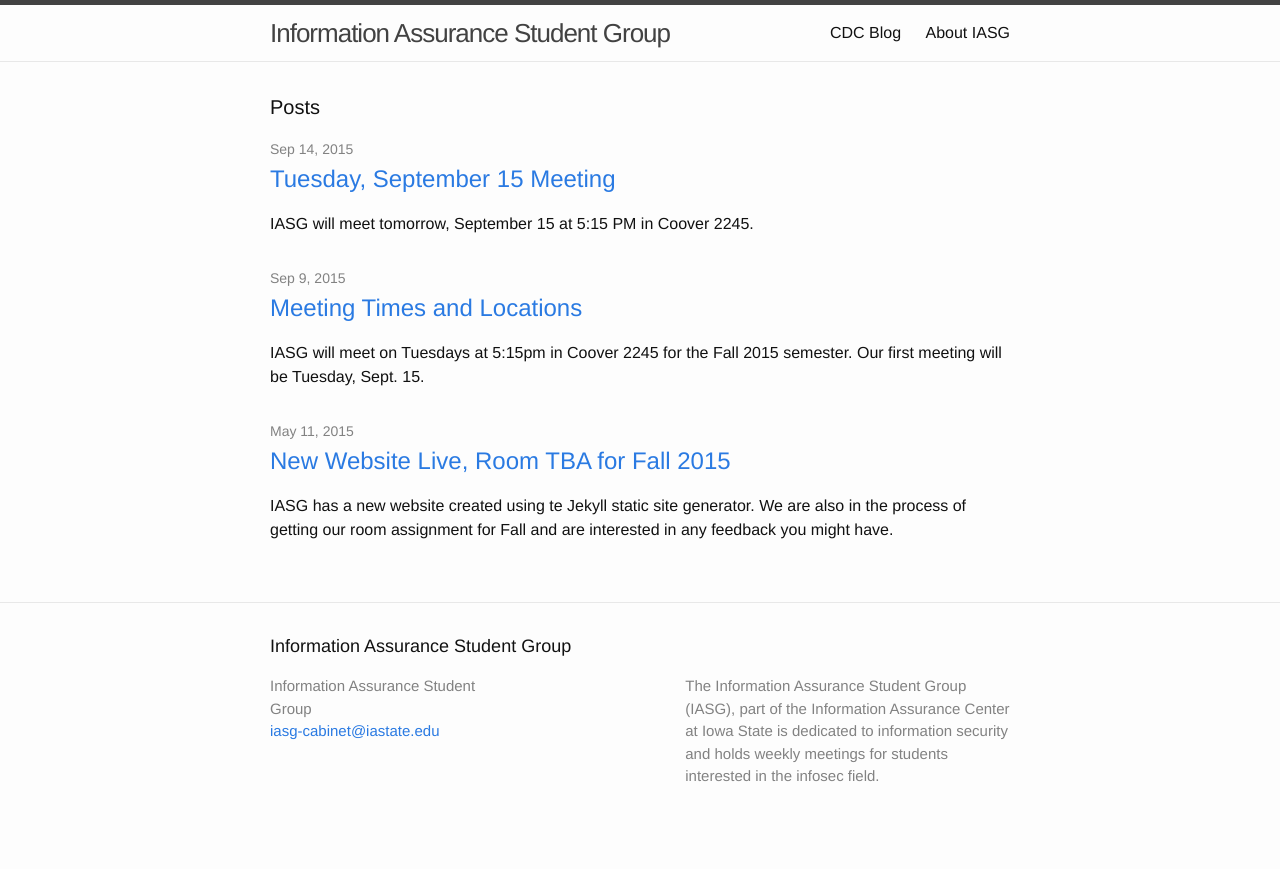
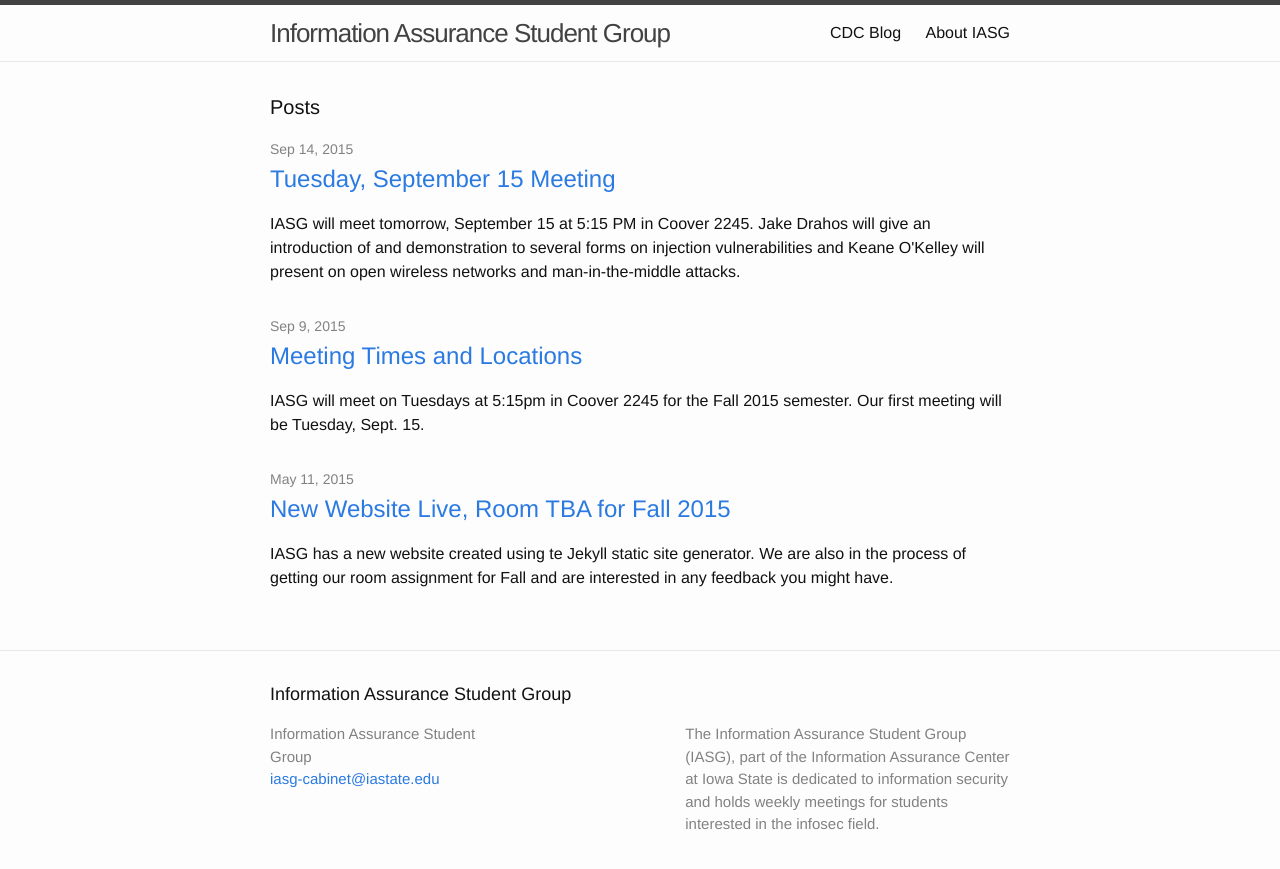
Before and after one commit to IASG/iasg.github.io, a Jekyll site: the page built from index.html, in a window 1280 px wide. Shown: the top 869 px of the page. Built offline with Jekyll 4.4.1, drawn with Linux system fonts in a browser that asks for light colours.

Commit message:
Editing Excerpt of Sept. 15 Meeting Post.

```diff
--- a/_posts/2015-09-14-meeting-9-15-14.markdown
+++ b/_posts/2015-09-14-meeting-9-15-14.markdown
@@ -4,7 +4,7 @@ title:  "Tuesday, September 15 Meeting"
 date:   2015-09-14 14:36:10
 categories: meetings september 15 2015
 excerpt: >
-   IASG will meet tomorrow, September 15 at 5:15 PM in Coover 2245.
+   IASG will meet tomorrow, September 15 at 5:15 PM in Coover 2245.  Jake Drahos will give an introduction of and demonstration to several forms on injection vulnerabilities and Keane O'Kelley will present on open wireless networks and man-in-the-middle attacks.
 ---
 September 15 Meeting
 -------------------------
```
